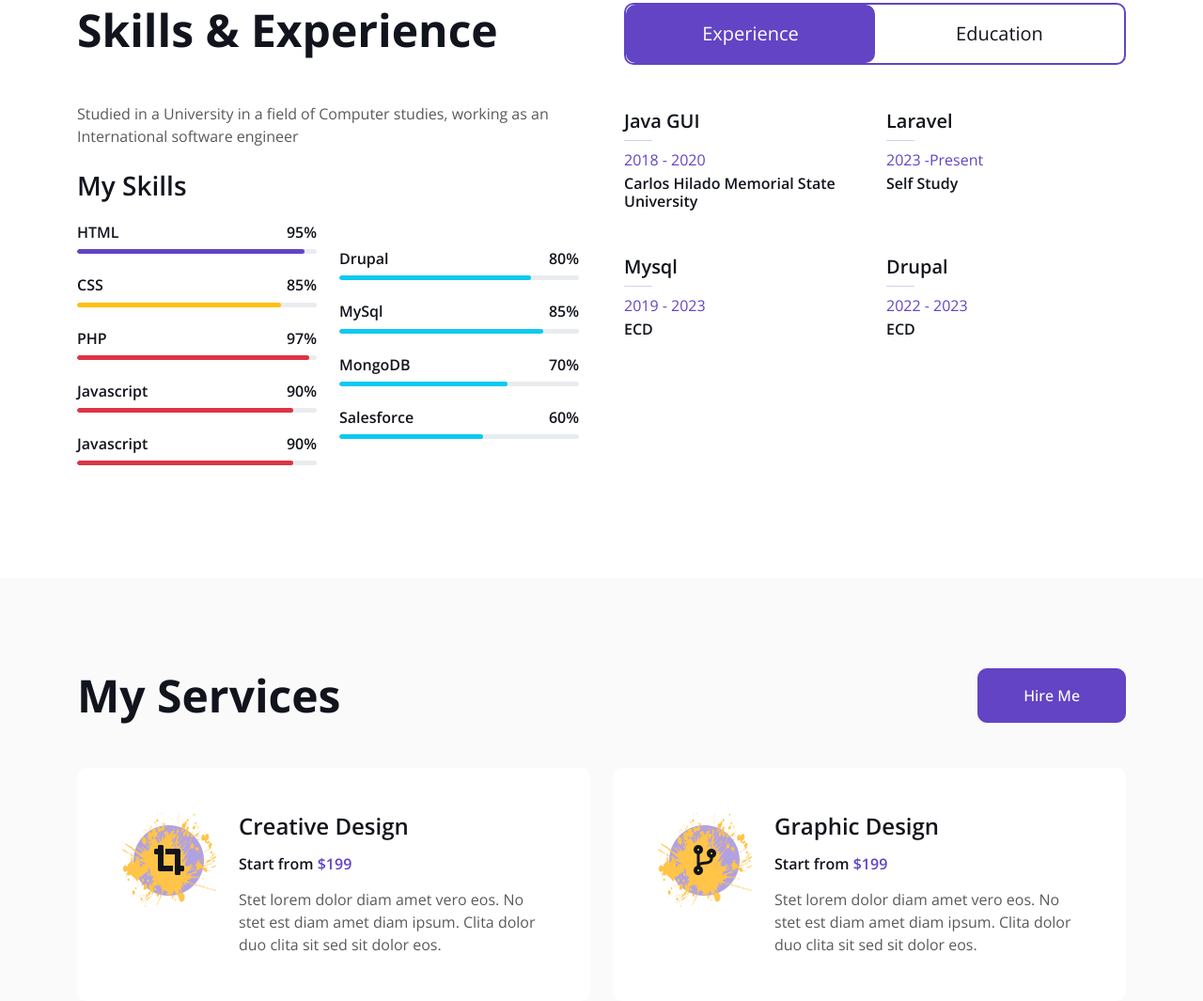
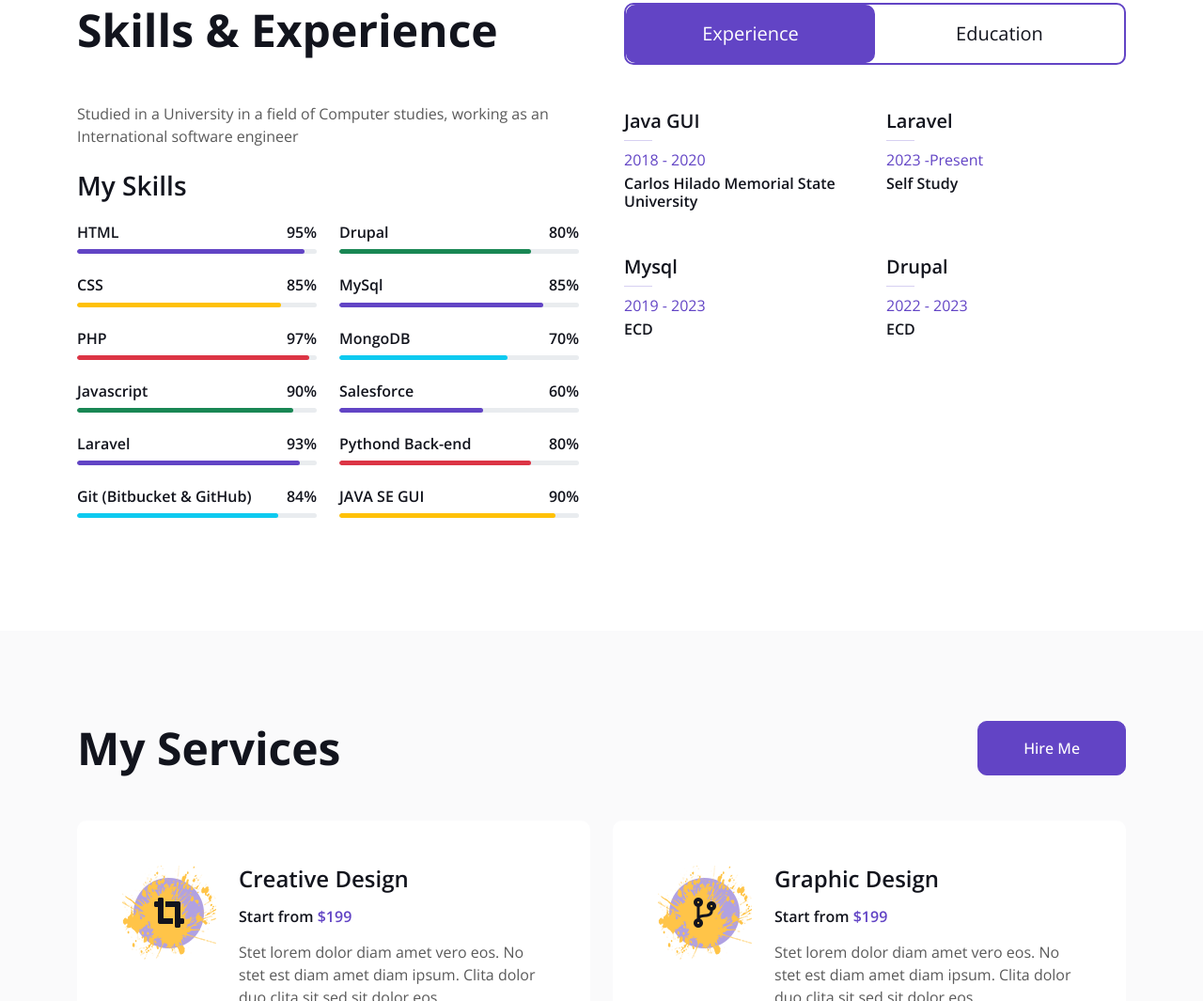
Before and after one commit to YroDevGit/personal, a plain HTML site: page index.html in a window 1280 px wide. Shown: the part 1481-2546 px from the top of the page at 94% size. Drawn offline with nearby package versions, Linux system fonts and the light colour scheme.

Commit message:
update skills

```diff
--- a/index.html
+++ b/index.html
@@ -206,16 +206,25 @@
                                     <h6 class="font-weight-bold">90%</h6>
                                 </div>
                                 <div class="progress">
-                                    <div class="progress-bar bg-danger" role="progressbar" aria-valuenow="90" aria-valuemin="0" aria-valuemax="100"></div>
+                                    <div class="progress-bar bg-success" role="progressbar" aria-valuenow="90" aria-valuemin="0" aria-valuemax="100"></div>
                                 </div>
                             </div>
                             <div class="skill mb-4">
                                 <div class="d-flex justify-content-between">
-                                    <h6 class="font-weight-bold">Javascript</h6>
-                                    <h6 class="font-weight-bold">90%</h6>
+                                    <h6 class="font-weight-bold">Laravel</h6>
+                                    <h6 class="font-weight-bold">93%</h6>
                                 </div>
                                 <div class="progress">
-                                    <div class="progress-bar bg-danger" role="progressbar" aria-valuenow="90" aria-valuemin="0" aria-valuemax="100"></div>
+                                    <div class="progress-bar bg-primary" role="progressbar" aria-valuenow="93" aria-valuemin="0" aria-valuemax="100"></div>
+                                </div>
+                            </div>
+                            <div class="skill mb-4">
+                                <div class="d-flex justify-content-between">
+                                    <h6 class="font-weight-bold">Git (Bitbucket & GitHub)</h6>
+                                    <h6 class="font-weight-bold">84%</h6>
+                                </div>
+                                <div class="progress">
+                                    <div class="progress-bar bg-info" role="progressbar" aria-valuenow="84" aria-valuemin="0" aria-valuemax="100"></div>
                                 </div>
                             </div>
                         </div>
@@ -227,7 +236,7 @@
                                     <h6 class="font-weight-bold">80%</h6>
                                 </div>
                                 <div class="progress">
-                                    <div class="progress-bar bg-info" role="progressbar" aria-valuenow="80" aria-valuemin="0" aria-valuemax="100"></div>
+                                    <div class="progress-bar bg-success" role="progressbar" aria-valuenow="80" aria-valuemin="0" aria-valuemax="100"></div>
                                 </div>
                             </div>
 
@@ -237,7 +246,7 @@
                                     <h6 class="font-weight-bold">85%</h6>
                                 </div>
                                 <div class="progress">
-                                    <div class="progress-bar bg-info" role="progressbar" aria-valuenow="85" aria-valuemin="0" aria-valuemax="100"></div>
+                                    <div class="progress-bar bg-primary" role="progressbar" aria-valuenow="85" aria-valuemin="0" aria-valuemax="100"></div>
                                 </div>
                             </div>
 
@@ -257,7 +266,27 @@
                                     <h6 class="font-weight-bold">60%</h6>
                                 </div>
                                 <div class="progress">
-                                    <div class="progress-bar bg-info" role="progressbar" aria-valuenow="60" aria-valuemin="0" aria-valuemax="100"></div>
+                                    <div class="progress-bar bg-primary" role="progressbar" aria-valuenow="60" aria-valuemin="0" aria-valuemax="100"></div>
+                                </div>
+                            </div>
+
+                            <div class="skill mb-4">
+                                <div class="d-flex justify-content-between">
+                                    <h6 class="font-weight-bold">Pythond Back-end</h6>
+                                    <h6 class="font-weight-bold">80%</h6>
+                                </div>
+                                <div class="progress">
+                                    <div class="progress-bar bg-danger" role="progressbar" aria-valuenow="80" aria-valuemin="0" aria-valuemax="100"></div>
+                                </div>
+                            </div>
+
+                            <div class="skill mb-4">
+                                <div class="d-flex justify-content-between">
+                                    <h6 class="font-weight-bold">JAVA SE GUI</h6>
+                                    <h6 class="font-weight-bold">90%</h6>
+                                </div>
+                                <div class="progress">
+                                    <div class="progress-bar bg-warning" role="progressbar" aria-valuenow="90" aria-valuemin="0" aria-valuemax="100"></div>
                                 </div>
                             </div>
 
@@ -724,3 +753,10 @@
 </body>
 
 </html>
+
+
+<script>
+    window.addEventListener("load", function(){
+
+    });
+</script>
```
